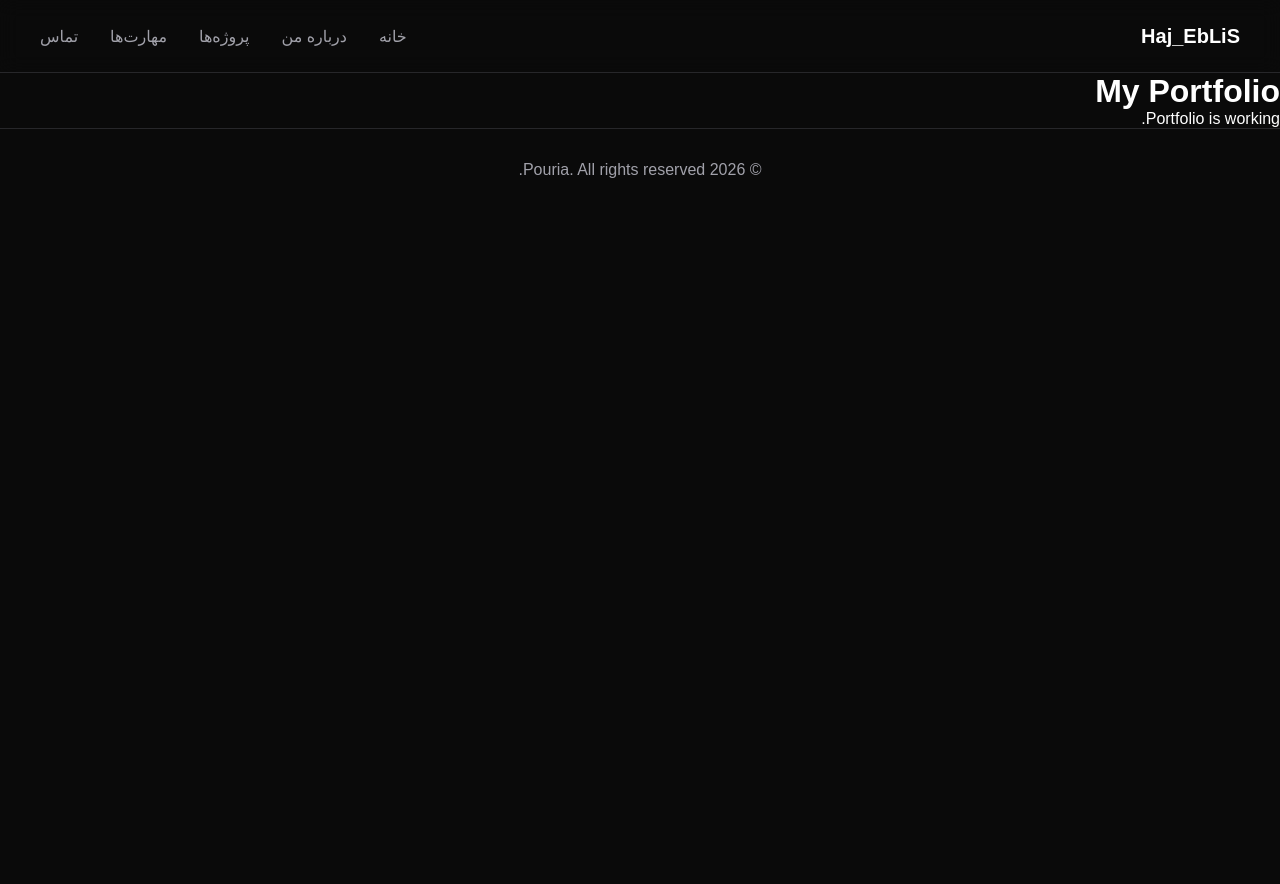
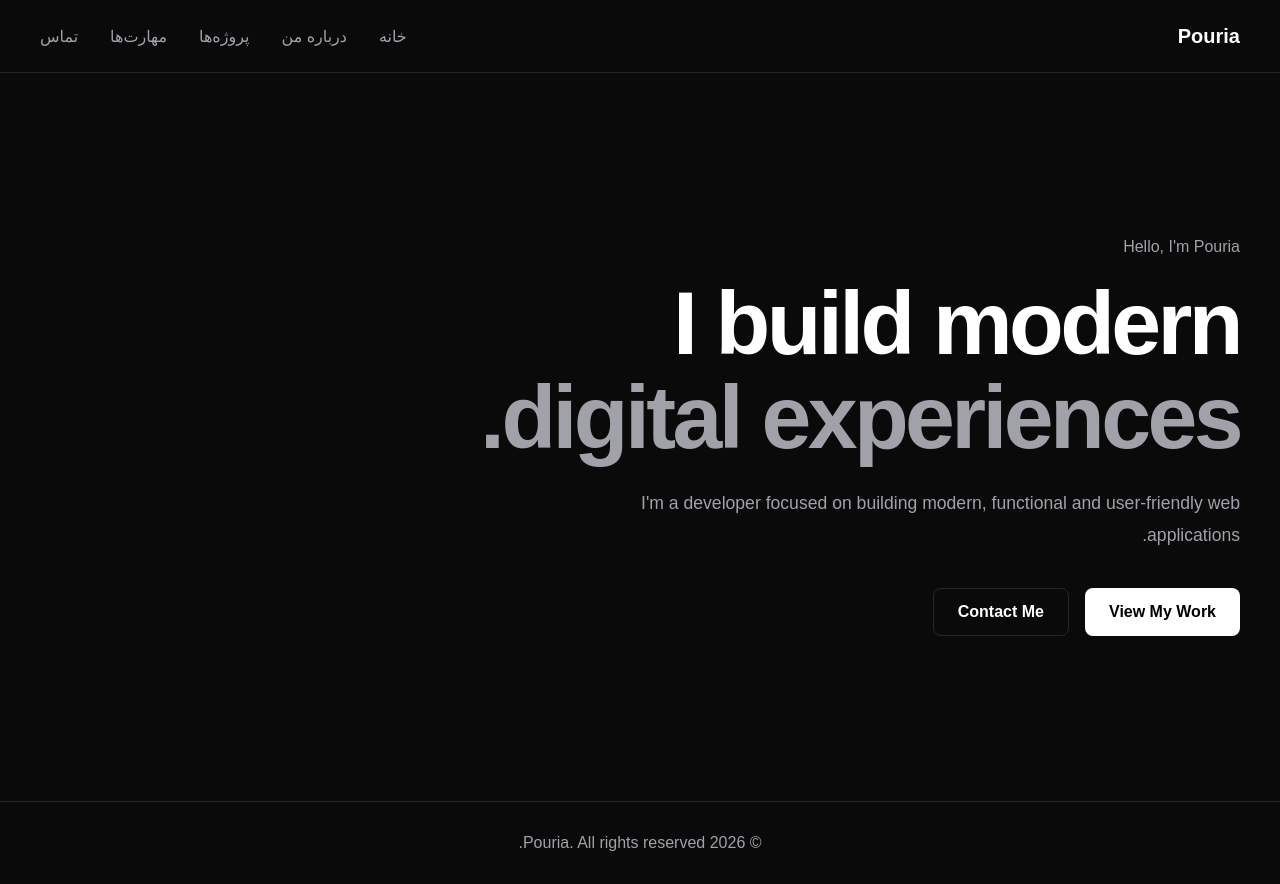
Before and after one commit to pouria-rezaee/portfolio, a Next.js app: page / in a window 1280 px wide. Before the commit the page ends 800 px from the top, so only its background shows below. Built offline with nearby package versions, Linux system fonts and the light colour scheme.

Commit message:
feat: add portfolio hero section

```diff
--- a/app/page.js
+++ b/app/page.js
@@ -1,8 +1,9 @@
+import Hero from "@/components/home/Hero";
+
 export default function Home() {
   return (
-    <main>
-      <h1>My Portfolio</h1>
-      <p>Portfolio is working.</p>
-    </main>
+    <>
+      <Hero />
+    </>
   );
 }
--- a/components/home/Hero.js
+++ b/components/home/Hero.js
@@ -0,0 +1,34 @@
+import Link from "next/link";
+import Container from "../layout/Container";
+
+export default function Hero() {
+  return (
+    <section className="hero">
+      <Container>
+        <div className="hero-content">
+          <p className="hero-eyebrow">Hello, I'm Pouria</p>
+
+          <h1 className="hero-title">
+            I build modern
+            <span> digital experiences.</span>
+          </h1>
+
+          <p className="hero-description">
+            I'm a developer focused on building modern, functional and
+            user-friendly web applications.
+          </p>
+
+          <div className="hero-actions">
+            <Link href="/projects" className="btn btn-primary">
+              View My Work
+            </Link>
+
+            <Link href="/contact" className="btn btn-secondary">
+              Contact Me
+            </Link>
+          </div>
+        </div>
+      </Container>
+    </section>
+  );
+}
--- a/components/layout/Navbar.js
+++ b/components/layout/Navbar.js
@@ -18,7 +18,7 @@ export default function Navbar() {
     <header className="navbar">
       <div className="container navbar-inner">
         <Link href="/" className="navbar-logo">
-          Haj_EbLiS
+          Pouria
         </Link>
 
         <nav className={`navbar-menu ${menuOpen ? "active" : ""}`}>
--- a/styles/components.css
+++ b/styles/components.css
@@ -65,3 +65,85 @@
   color: var(--color-text-muted);
   text-align: center;
 }
+/* Hero */
+
+.hero {
+  min-height: calc(100vh - 72px);
+  display: flex;
+  align-items: center;
+  padding: 80px 0;
+}
+
+.hero-content {
+  max-width: 850px;
+}
+
+.hero-eyebrow {
+  margin-bottom: 20px;
+  color: var(--color-text-muted);
+  font-size: 1rem;
+}
+
+.hero-title {
+  margin-bottom: 24px;
+  font-size: clamp(3rem, 7vw, 6rem);
+  line-height: 1.05;
+  letter-spacing: -0.04em;
+  font-weight: 800;
+}
+
+.hero-title span {
+  display: block;
+  color: var(--color-text-muted);
+}
+
+.hero-description {
+  max-width: 650px;
+  margin-bottom: 36px;
+  color: var(--color-text-muted);
+  font-size: 1.1rem;
+  line-height: 1.8;
+}
+
+.hero-actions {
+  display: flex;
+  align-items: center;
+  gap: 16px;
+}
+
+.btn {
+  display: inline-flex;
+  align-items: center;
+  justify-content: center;
+  min-height: 48px;
+  padding: 0 24px;
+  border-radius: var(--radius-sm);
+  font-weight: 600;
+  transition:
+    transform var(--transition-fast),
+    background var(--transition-fast),
+    color var(--transition-fast),
+    border-color var(--transition-fast);
+}
+
+.btn:hover {
+  transform: translateY(-2px);
+}
+
+.btn-primary {
+  background: var(--color-primary);
+  color: #000;
+}
+
+.btn-primary:hover {
+  background: #e4e4e7;
+}
+
+.btn-secondary {
+  border: 1px solid var(--color-border);
+  color: var(--color-text);
+}
+
+.btn-secondary:hover {
+  background: var(--color-surface-light);
+}
--- a/styles/responsive.css
+++ b/styles/responsive.css
@@ -27,3 +27,26 @@
     padding: 12px;
   }
 }
+@media (max-width: 768px) {
+  .hero {
+    min-height: calc(100vh - 72px);
+    padding: 60px 0;
+  }
+
+  .hero-title {
+    font-size: clamp(2.8rem, 14vw, 4.5rem);
+  }
+
+  .hero-description {
+    font-size: 1rem;
+  }
+
+  .hero-actions {
+    flex-direction: column;
+    align-items: stretch;
+  }
+
+  .btn {
+    width: 100%;
+  }
+}
```
